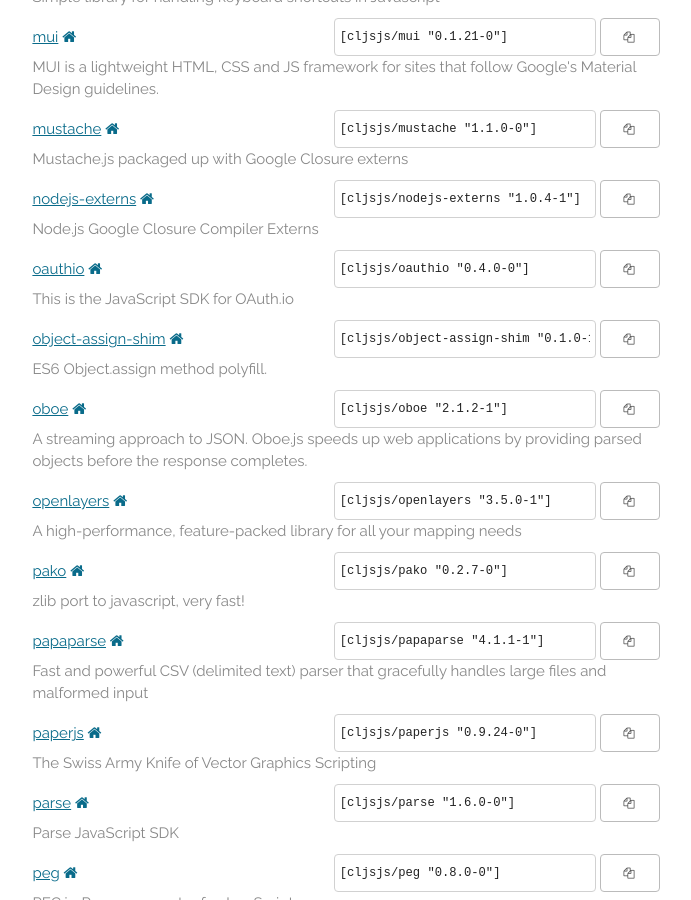
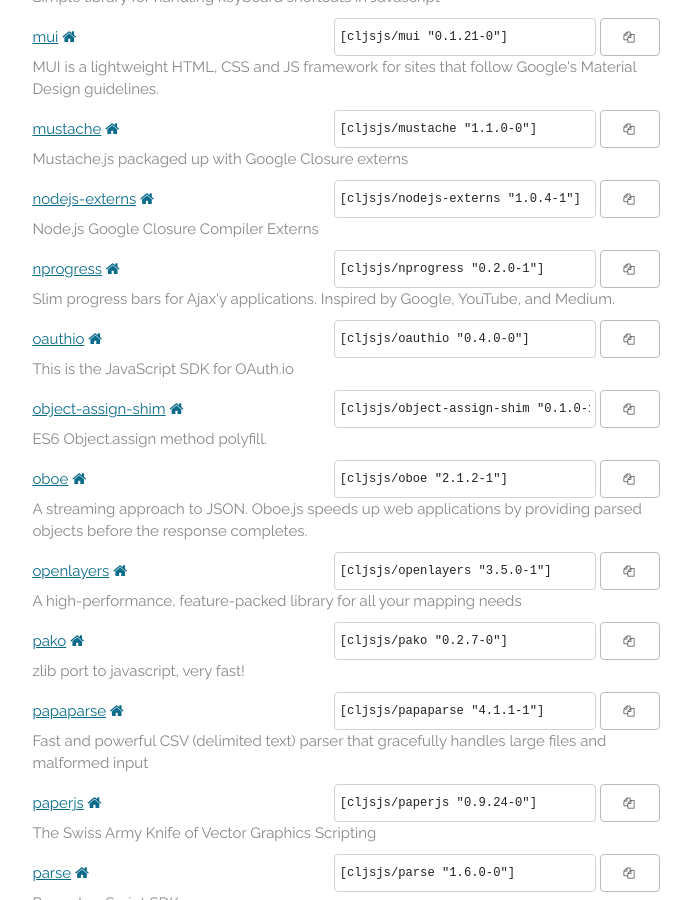
Before and after one commit to cljsjs/cljsjs.github.io, a Jekyll site: the page built from index.markdown, in a window 1280 px wide and 900 px high, scrolled down 5516 px. Shown: the whole window, without its empty margins (294-985 px from the left). Built offline with Jekyll 4.4.1, drawn with Linux system fonts in a browser that asks for light colours; nearby versions of some CDN libraries; comment, search, counter and statistics services are not loaded.

Commit message:
Automatic update

```diff
--- a/_includes/packages.html
+++ b/_includes/packages.html
@@ -95,8 +95,8 @@
     <a href="https://clojars.org/cljsjs/codemirror">codemirror</a>
     <a href="https://codemirror.net/" target="new"><i class="fa fa-home"></i></a>
     <span class="clojars">
-      <input type="text" value='[cljsjs/codemirror "5.7.0-0"]'/>
-      <button data-clipboard-text='[cljsjs/codemirror "5.7.0-0"]'><i class="fa fa-copy"></i></button>
+      <input type="text" value='[cljsjs/codemirror "5.7.0-1"]'/>
+      <button data-clipboard-text='[cljsjs/codemirror "5.7.0-1"]'><i class="fa fa-copy"></i></button>
     </span>
     <p class="description">CodeMirror is a versatile text editor implemented in JavaScript for the browser</p>
   </li>
@@ -234,8 +234,8 @@
     <a href="https://clojars.org/cljsjs/firebase">firebase</a>
     <a href="https://www.firebase.com/docs/web/api/" target="new"><i class="fa fa-home"></i></a>
     <span class="clojars">
-      <input type="text" value='[cljsjs/firebase "2.2.7-1"]'/>
-      <button data-clipboard-text='[cljsjs/firebase "2.2.7-1"]'><i class="fa fa-copy"></i></button>
+      <input type="text" value='[cljsjs/firebase "2.3.1-0"]'/>
+      <button data-clipboard-text='[cljsjs/firebase "2.3.1-0"]'><i class="fa fa-copy"></i></button>
     </span>
     <p class="description">Javascript client for Firebase.com</p>
   </li>
@@ -573,6 +573,15 @@
     <p class="description">Node.js Google Closure Compiler Externs</p>
   </li>
   <li>
+    <a href="https://clojars.org/cljsjs/nprogress">nprogress</a>
+    <a href="http://ricostacruz.com/nprogress" target="new"><i class="fa fa-home"></i></a>
+    <span class="clojars">
+      <input type="text" value='[cljsjs/nprogress "0.2.0-1"]'/>
+      <button data-clipboard-text='[cljsjs/nprogress "0.2.0-1"]'><i class="fa fa-copy"></i></button>
+    </span>
+    <p class="description">Slim progress bars for Ajax&#39;y applications. Inspired by Google, YouTube, and Medium.</p>
+  </li>
+  <li>
     <a href="https://clojars.org/cljsjs/oauthio">oauthio</a>
     <a href="https://oauth.io" target="new"><i class="fa fa-home"></i></a>
     <span class="clojars">
@@ -729,8 +738,8 @@
     <a href="https://clojars.org/cljsjs/react-bootstrap">react-bootstrap</a>
     <a href="https://react-bootstrap.github.io/index.html" target="new"><i class="fa fa-home"></i></a>
     <span class="clojars">
-      <input type="text" value='[cljsjs/react-bootstrap "0.25.1-0"]'/>
-      <button data-clipboard-text='[cljsjs/react-bootstrap "0.25.1-0"]'><i class="fa fa-copy"></i></button>
+      <input type="text" value='[cljsjs/react-bootstrap "0.25.2-0"]'/>
+      <button data-clipboard-text='[cljsjs/react-bootstrap "0.25.2-0"]'><i class="fa fa-copy"></i></button>
     </span>
     <p class="description">The most popular front-end framework, rebuilt for React.</p>
   </li>
```
